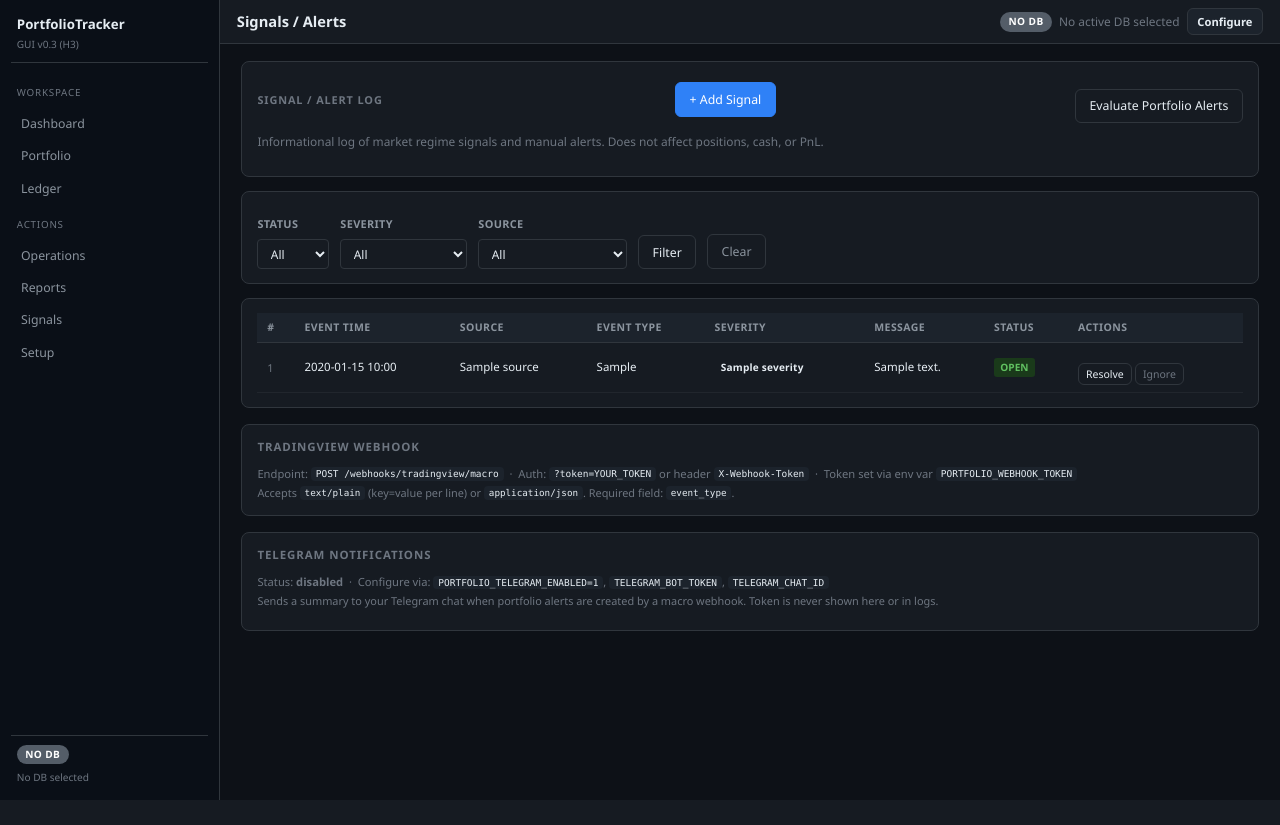
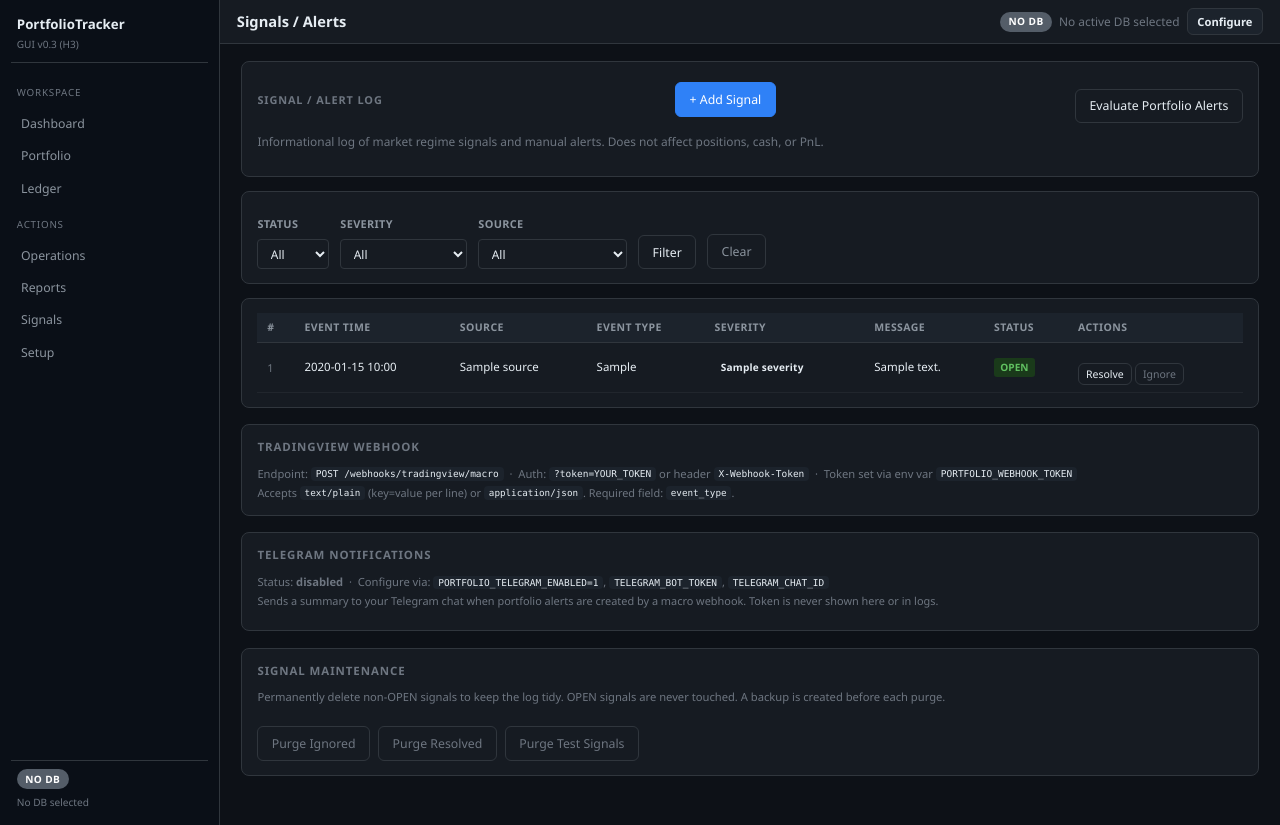
Before and after one commit to jalexmunoz/PortfolioTracker, a Flask app: template gui/templates/signals.html in a window 1280 px wide. Before the commit the page ends 800 px from the top, so only its background shows below. Run offline with Flask 3, Linux system fonts and the light colour scheme; the template is opened without the code that fills it: most values are stand-ins (such as "Sample title", 1, 10 or a date in 2020).

Commit message:
B64B: add signal log maintenance

```diff
--- a/gui/routes.py
+++ b/gui/routes.py
@@ -2446,6 +2446,83 @@
 
 
 # ---------------------------------------------------------------------------
+# B64B — Signal log maintenance (Purge Ignored / Resolved / Test)
+# ---------------------------------------------------------------------------
+
+_PURGE_MODES = {
+    "ignored": {
+        "title": "Purge Ignored Signals",
+        "effect": "All IGNORED signals and their notifications will be permanently deleted.",
+    },
+    "resolved": {
+        "title": "Purge Resolved Signals",
+        "effect": "All RESOLVED signals and their notifications will be permanently deleted.",
+    },
+    "test": {
+        "title": "Purge Test Signals",
+        "effect": (
+            "All non-OPEN test signals (event_type='webhook_test' or "
+            "message contains 'test') and their notifications will be permanently deleted."
+        ),
+    },
+}
+
+
+@bp.route("/signals/purge", methods=["POST"])
+def signals_purge():
+    active = _require_active_db()
+    if active is None:
+        return redirect(url_for("gui.setup"))
+
+    purge_mode = request.form.get("purge_mode", "").strip().lower()
+    if purge_mode not in _PURGE_MODES:
+        flash("Invalid purge mode.", "error")
+        return redirect(url_for("gui.signals"))
+
+    confirmed = request.form.get("confirmed") == "1"
+    meta = _PURGE_MODES[purge_mode]
+
+    if not confirmed:
+        return render_template(
+            "review_operation.html",
+            active=active,
+            active_section="signals",
+            title=meta["title"],
+            summary=[
+                ("Operation", meta["title"]),
+                ("OPEN signals", "Never touched — only non-OPEN signals are deleted."),
+            ],
+            raw_payload={"purge_mode": purge_mode},
+            endpoint_url=url_for("gui.signals_purge"),
+            next_url=url_for("gui.signals"),
+            warning=meta["effect"],
+        )
+
+    backup_path, abort = _backup_before_write(
+        active, f"purge_{purge_mode}_signals", "gui.signals"
+    )
+    if abort is not None:
+        return abort
+
+    db, sig_svc = _get_signal_svc(active)
+    try:
+        if purge_mode == "test":
+            deleted = sig_svc.purge_test_signals()
+        else:
+            deleted = sig_svc.purge_by_status(purge_mode.upper())
+        flash(
+            f"Purged {deleted} signal(s){_backup_suffix(backup_path)}.",
+            "success",
+        )
+    except Exception as exc:
+        flash(f"Purge failed: {exc}", "error")
+    finally:
+        db.close()
+
+    return redirect(url_for("gui.signals"))
+
+
+# ---------------------------------------------------------------------------
 # B62B — TradingView Webhook Receiver
 # ---------------------------------------------------------------------------
 
--- a/gui/templates/signals.html
+++ b/gui/templates/signals.html
@@ -150,4 +150,29 @@
   {% endif %}
 </div>
 
+{# ── B64B: Signal Maintenance ── #}
+{% if active %}
+<div class="panel" style="margin-top: 1.2rem;">
+  <div class="panel-title" style="font-size:0.82rem;">Signal Maintenance</div>
+  <p class="muted" style="font-size:0.8rem; margin: 0.3rem 0 0.6rem 0;">
+    Permanently delete non-OPEN signals to keep the log tidy. OPEN signals are never touched.
+    A backup is created before each purge.
+  </p>
+  <div style="display:flex; gap:0.6rem; flex-wrap:wrap;">
+    <form method="post" action="{{ url_for('gui.signals_purge') }}">
+      <input type="hidden" name="purge_mode" value="ignored">
+      <button type="submit" class="qa-btn" style="color:var(--text-3);">Purge Ignored</button>
+    </form>
+    <form method="post" action="{{ url_for('gui.signals_purge') }}">
+      <input type="hidden" name="purge_mode" value="resolved">
+      <button type="submit" class="qa-btn" style="color:var(--text-3);">Purge Resolved</button>
+    </form>
+    <form method="post" action="{{ url_for('gui.signals_purge') }}">
+      <input type="hidden" name="purge_mode" value="test">
+      <button type="submit" class="qa-btn" style="color:var(--text-3);">Purge Test Signals</button>
+    </form>
+  </div>
+</div>
+{% endif %}
+
 {% endblock %}
```
Also changed, not shown: services/signal_svc.py (+47 -0 lines), tests/test_b64b_signal_maintenance.py (added, +322 -0 lines).
